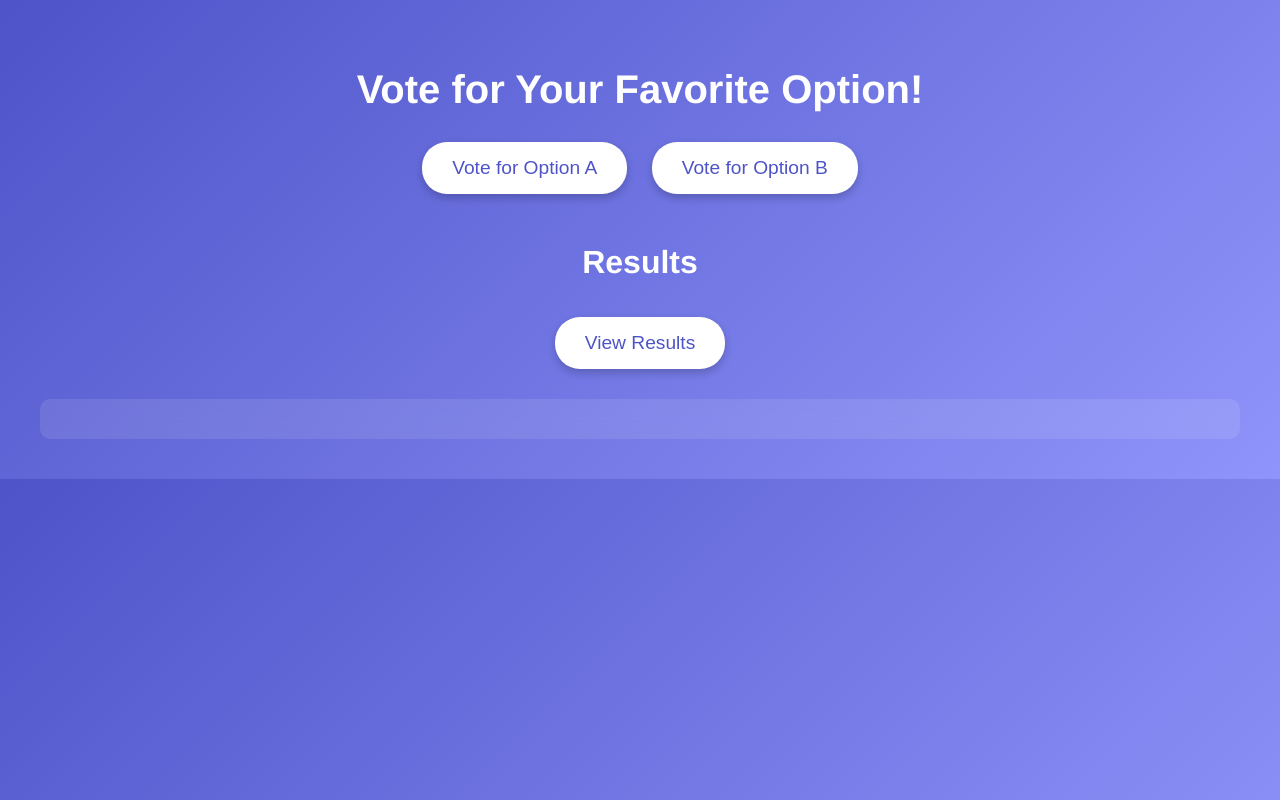
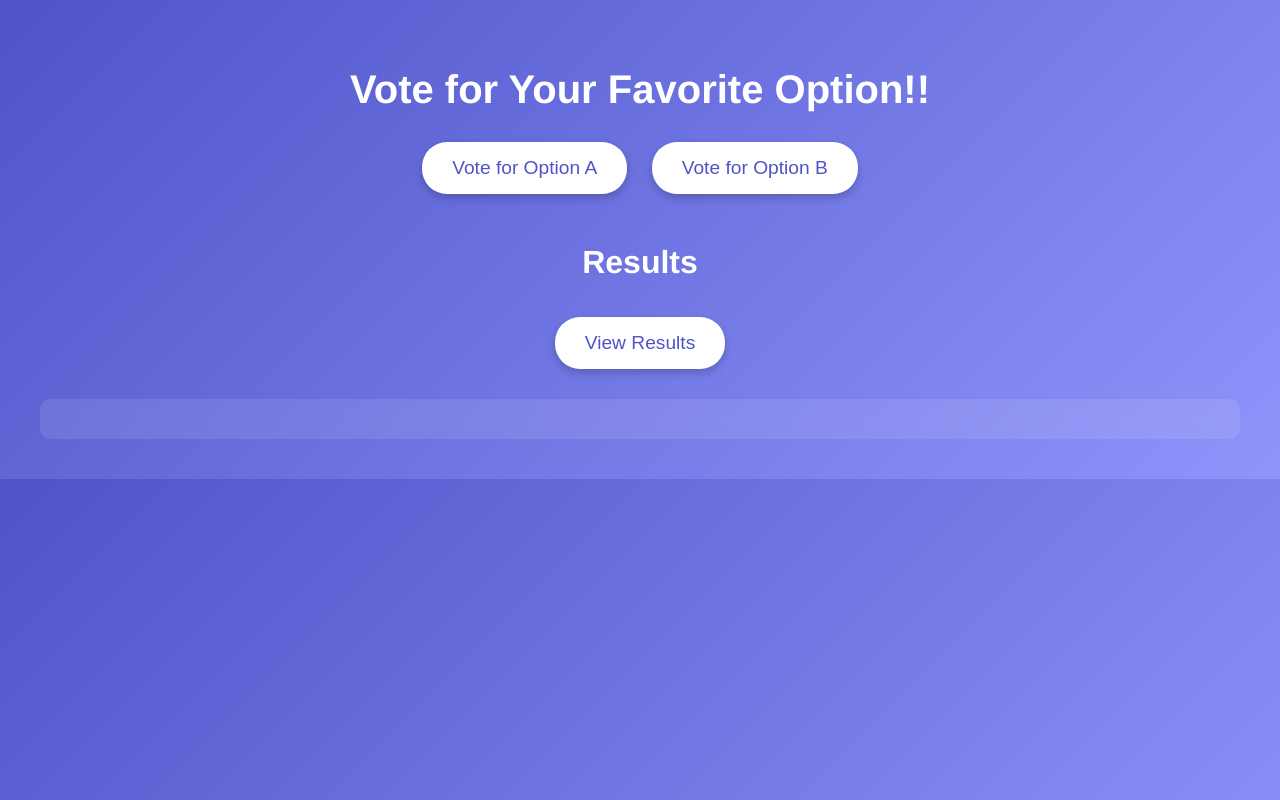
Before and after one commit to G-Aslan/voting-app, a website: page web-app/vote.html in a window 1280 px wide. Drawn offline with Linux system fonts and the light colour scheme.

Commit message:
Added '!'

```diff
--- a/web-app/vote.html
+++ b/web-app/vote.html
@@ -101,7 +101,7 @@
     </script>
 </head>
 <body>
-    <h1>Vote for Your Favorite Option!</h1>
+    <h1>Vote for Your Favorite Option!!</h1>
     <button onclick="vote('Option A')">Vote for Option A</button>
     <button onclick="vote('Option B')">Vote for Option B</button>
     <h2>Results</h2>
```
